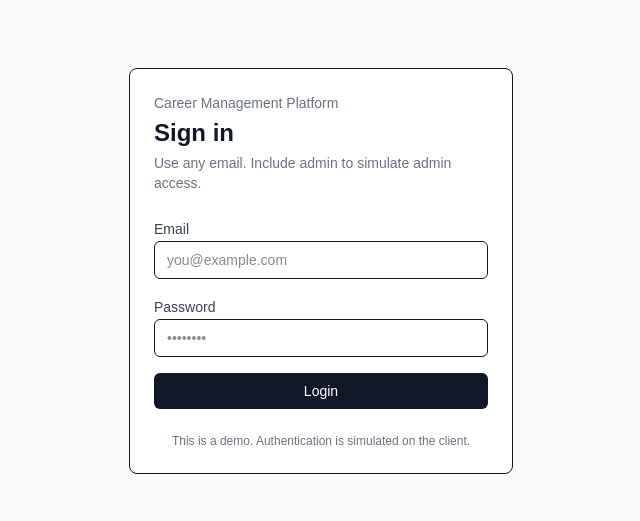
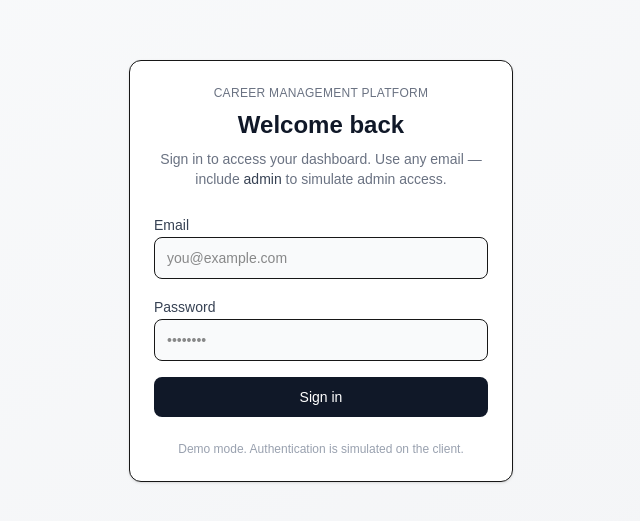
Before and after one commit to JoShobande/career-management-platform, a Next.js app: page /login in a window 1280 px wide. Shown: the part 129-650 px from the top of the page, without its empty margins (319-959 px from the left). Built offline with nearby package versions, Linux system fonts and the light colour scheme.

Commit message:
update UI feel and look

```diff
--- /dev/null
+++ b/app/applications/page.tsx
@@ -0,0 +1,19 @@
+'use client';
+
+import ProtectedRoute from '@/components/auth/ProtectedRoute';
+import { AuthLayout } from '@/components/layout/AuthLayout';
+import { useAuth } from '@/providers/AuthProvider';
+
+export default function ApplicationsPage() {
+  const { user, userStatus } = useAuth();
+
+  return (
+    <ProtectedRoute>
+      <AuthLayout>
+        <div>
+            <h1 className='text-gray-900'>Coming Soon...</h1>
+        </div>
+      </AuthLayout>
+    </ProtectedRoute>
+  );
+}
--- a/app/login/page.tsx
+++ b/app/login/page.tsx
@@ -5,43 +5,40 @@ import { useRouter } from "next/navigation";
 import { useEffect, useState } from "react";
 
 export default function LoginPage() {
+  const router = useRouter();
 
-    const router = useRouter()
+  const [email, setEmail] = useState('');
+  const [password, setPassword] = useState('');
 
-   const [email, setEmail] = useState('');
-   const [password, setPassword] = useState('');
+  const { login, userStatus } = useAuth();
 
-   const {login, userStatus} = useAuth()
+  const handleLogin = async (e: React.FormEvent) => {
+    e.preventDefault();
+    await login({ email, password });
+  };
 
-   const handleLogin = async(e:React.FormEvent) => {
-        e.preventDefault()
-        try{
-          await login({email, password})
-        }catch(error){
-          console.error(error)
-        }
-
-   }
-
-   useEffect(()=>{
-    if(userStatus === 'authenticated'){
-        router.replace('/dashboard')
+  useEffect(() => {
+    if (userStatus === 'authenticated') {
+      router.replace('/dashboard');
     }
-   },[userStatus])
+  }, [userStatus, router]);
 
   return (
-    <div className="min-h-screen bg-gray-50 flex items-center justify-center px-6">
-      <div className="w-full max-w-sm rounded-lg border bg-white p-6 space-y-6">
+    <div className="min-h-screen bg-gradient-to-br from-gray-50 to-gray-100 flex items-center justify-center px-6">
+      <div className="w-full max-w-sm rounded-xl border bg-white shadow-sm p-6 space-y-6">
         {/* Header */}
-        <div className="space-y-1">
-          <div className="text-sm text-gray-500">
+        <div className="space-y-2 text-center">
+          <div className="text-xs font-medium uppercase tracking-wide text-gray-500">
             Career Management Platform
           </div>
+
           <h1 className="text-2xl font-semibold text-gray-900">
-            Sign in
+            Welcome back
           </h1>
+
           <p className="text-sm text-gray-500">
-            Use any email. Include <span className="font-medium">admin</span> to simulate admin access.
+            Sign in to access your dashboard. Use any email — include{' '}
+            <span className="font-medium text-gray-700">admin</span> to simulate admin access.
           </p>
         </div>
 
@@ -49,10 +46,7 @@ export default function LoginPage() {
         <form className="space-y-4" onSubmit={handleLogin}>
           {/* Email */}
           <div className="space-y-1">
-            <label
-              htmlFor="email"
-              className="text-sm font-medium text-gray-700"
-            >
+            <label htmlFor="email" className="text-sm font-medium text-gray-700">
               Email
             </label>
             <input
@@ -61,42 +55,41 @@ export default function LoginPage() {
               placeholder="you@example.com"
               value={email}
               onChange={(e) => setEmail(e.target.value)}
-              className="w-full rounded-md border px-3 py-2 text-sm outline-none focus:ring-2 focus:ring-gray-200"
+              className="w-full rounded-lg border px-3 py-2.5 text-sm bg-gray-50 focus:bg-white outline-none focus:ring-2 focus:ring-gray-200"
+              autoComplete="email"
             />
           </div>
 
           {/* Password */}
           <div className="space-y-1">
-            <label
-              htmlFor="password"
-              className="text-sm font-medium text-gray-700"
-            >
+            <label htmlFor="password" className="text-sm font-medium text-gray-700">
               Password
             </label>
             <input
               id="password"
               type="password"
+              placeholder="••••••••"
               value={password}
               onChange={(e) => setPassword(e.target.value)}
-              placeholder="••••••••"
-              className="w-full rounded-md border px-3 py-2 text-sm outline-none focus:ring-2 focus:ring-gray-200"
+              className="w-full rounded-lg border px-3 py-2.5 text-sm bg-gray-50 focus:bg-white outline-none focus:ring-2 focus:ring-gray-200"
+              autoComplete="current-password"
             />
           </div>
 
-          {/* Submit button */}
+          {/* Submit */}
           <button
             type="submit"
-            className="w-full rounded-md bg-gray-900 px-3 py-2 text-sm font-medium text-white hover:bg-gray-800"
-            disabled={userStatus === 'loading' || !email || !password}
+            className="w-full rounded-lg bg-gray-900 py-2.5 text-sm font-medium text-white hover:bg-gray-800 focus:outline-none focus:ring-2 focus:ring-gray-300 disabled:opacity-60"
+            disabled={userStatus === 'loading'}
           >
-            {userStatus === 'loading' ? 'Signing in...' : 'Login'}
+            {userStatus === 'loading' ? 'Signing in…' : 'Sign in'}
           </button>
         </form>
 
-        {/* Footer helper text */}
-        <div className="text-xs text-gray-500 text-center">
-          This is a demo. Authentication is simulated on the client.
-        </div>
+        {/* Footer */}
+        <p className="text-xs text-gray-400 text-center">
+          Demo mode. Authentication is simulated on the client.
+        </p>
       </div>
     </div>
   );
--- a/app/page.tsx
+++ b/app/page.tsx
@@ -2,8 +2,9 @@ import Image from "next/image";
 
 export default function Home() {
   return (
-    <div className="flex min-h-screen items-center justify-center bg-zinc-50 font-sans dark:bg-black">
-      <main className="flex min-h-screen w-full max-w-3xl flex-col items-center justify-between py-32 px-16 bg-white dark:bg-black sm:items-start">
+    <div className="flex min-h-screen items-center justify-center ">
+        Go to login page
+      {/* <main className="flex min-h-screen w-full max-w-3xl flex-col items-center justify-between py-32 px-16 bg-white dark:bg-black sm:items-start">
         <Image
           className="dark:invert"
           src="/next.svg"
@@ -59,7 +60,7 @@ export default function Home() {
             Documentation
           </a>
         </div>
-      </main>
+      </main> */}
     </div>
   );
 }
--- /dev/null
+++ b/app/settings/page.tsx
@@ -0,0 +1,19 @@
+'use client';
+
+import ProtectedRoute from '@/components/auth/ProtectedRoute';
+import { AuthLayout } from '@/components/layout/AuthLayout';
+import { useAuth } from '@/providers/AuthProvider';
+
+export default function SettingsPage() {
+  const { user, userStatus } = useAuth();
+
+  return (
+    <ProtectedRoute>
+      <AuthLayout>
+        <div>
+            <h1 className='text-gray-900'>Coming Soon...</h1>
+        </div>
+      </AuthLayout>
+    </ProtectedRoute>
+  );
+}
--- a/components/auth/ProtectedRoute.tsx
+++ b/components/auth/ProtectedRoute.tsx
@@ -4,6 +4,7 @@
 import { useAuth } from "@/providers/AuthProvider";
 import { useRouter } from "next/navigation";
 import { useEffect } from "react";
+import { LoadingState } from "../ui/LoadingState";
 
 
 type ProtectedRouteProps = {
@@ -22,7 +23,7 @@ export default function ProtectedRoute({children}:ProtectedRouteProps){
     },[userStatus, router])
 
     if(userStatus === 'loading'){
-        return <div>Loading...</div>
+        return <LoadingState title="Loading..."/>
     }
 
     if (userStatus === 'unauthenticated') {
--- a/components/layout/TopBar.tsx
+++ b/components/layout/TopBar.tsx
@@ -1,23 +1,68 @@
+// components/layout/TopBar.tsx
 'use client';
 
 import { useAuth } from '@/providers/AuthProvider';
 
 export function TopBar() {
-  const { user, logout } = useAuth();
+  const { user, userStatus, logout } = useAuth();
 
   return (
-    <header className="h-14 border-b bg-white px-6 flex items-center justify-between">
-      <div className="font-semibold text-gray-900">
-        Career Management Platform
+    <header className="h-14 border-b bg-white/80 backdrop-blur supports-[backdrop-filter]:bg-white/60">
+      <div className="mx-auto h-full  px-4 flex items-center justify-between">
+        {/* Brand */}
+        <div className="flex items-center gap-3">
+          <div className="h-9 w-9 rounded-lg bg-gray-900 text-white flex items-center justify-center text-sm font-semibold shadow-sm">
+            CM
           </div>
-      <div className="flex items-center gap-4 text-sm text-gray-700">
-        {user?.name && <span>{user.name}</span>}
+          <div className="leading-tight">
+            <div className="text-sm font-semibold text-gray-900">
+              Career Management
+            </div>
+
+          </div>
+        </div>
+
+        {/* Right side */}
+        <div className="flex items-center gap-3">
+          {userStatus === 'authenticated' && user ? (
+            <>
+              <div className="hidden sm:flex items-center gap-2 rounded-lg border bg-white px-3 py-1.5">
+                <div className="h-7 w-7 rounded-full bg-gray-100 flex items-center justify-center text-xs font-semibold text-gray-700">
+                  {(user.name?.[0] ?? user.email?.[0] ?? 'U').toUpperCase()}
+                </div>
+                <div className="leading-tight">
+                  <div className="text-xs font-medium text-gray-900">
+                    {user.name || 'User'}
+                  </div>
+                  <div className="text-[11px] text-gray-500">
+                    {user.email}
+                  </div>
+                </div>
+
+                {user.roles?.includes('admin') ? (
+                  <span className="ml-2 rounded-full bg-gray-900 px-2 py-0.5 text-[10px] font-medium text-white">
+                    Admin
+                  </span>
+                ) : (
+                  <span className="ml-2 rounded-full bg-gray-100 px-2 py-0.5 text-[10px] font-medium text-gray-700">
+                    User
+                  </span>
+                )}
+              </div>
+
               <button
                 onClick={logout}
-          className="text-gray-600 hover:text-gray-900"
+                className="rounded-lg border bg-white px-3 py-2 text-sm font-medium text-gray-700 hover:bg-gray-50 focus:outline-none focus:ring-2 focus:ring-gray-200"
               >
                 Logout
               </button>
+            </>
+          ) : (
+            <div className="text-sm text-gray-500">
+              {userStatus === 'loading' ? 'Checking session…' : 'Signed out'}
+            </div>
+          )}
+        </div>
       </div>
     </header>
   );
--- /dev/null
+++ b/components/ui/LoadingState.tsx
@@ -0,0 +1,31 @@
+'use client';
+
+type LoadingStateProps = {
+  title?: string;
+  description?: string;
+};
+
+export function LoadingState({ title, description }: LoadingStateProps) {
+  return (
+    <div className="flex min-h-[60vh] flex-col items-center justify-center gap-4 text-center">
+      <div
+        className="h-10 w-10 animate-spin rounded-full border-2 border-gray-300 border-t-gray-900"
+        aria-hidden="true"
+      />
+      {(title || description) && (
+        <div className="space-y-1">
+          {title && (
+            <p className="text-sm font-medium text-gray-900">
+              {title}
+            </p>
+          )}
+          {description && (
+            <p className="text-xs text-gray-500">
+              {description}
+            </p>
+          )}
+        </div>
+      )}
+    </div>
+  );
+}
```
Also changed, not shown: components/layout/Sidebar.tsx (+38 -22 lines). Lines whose indentation alone changed are shown as unchanged.
